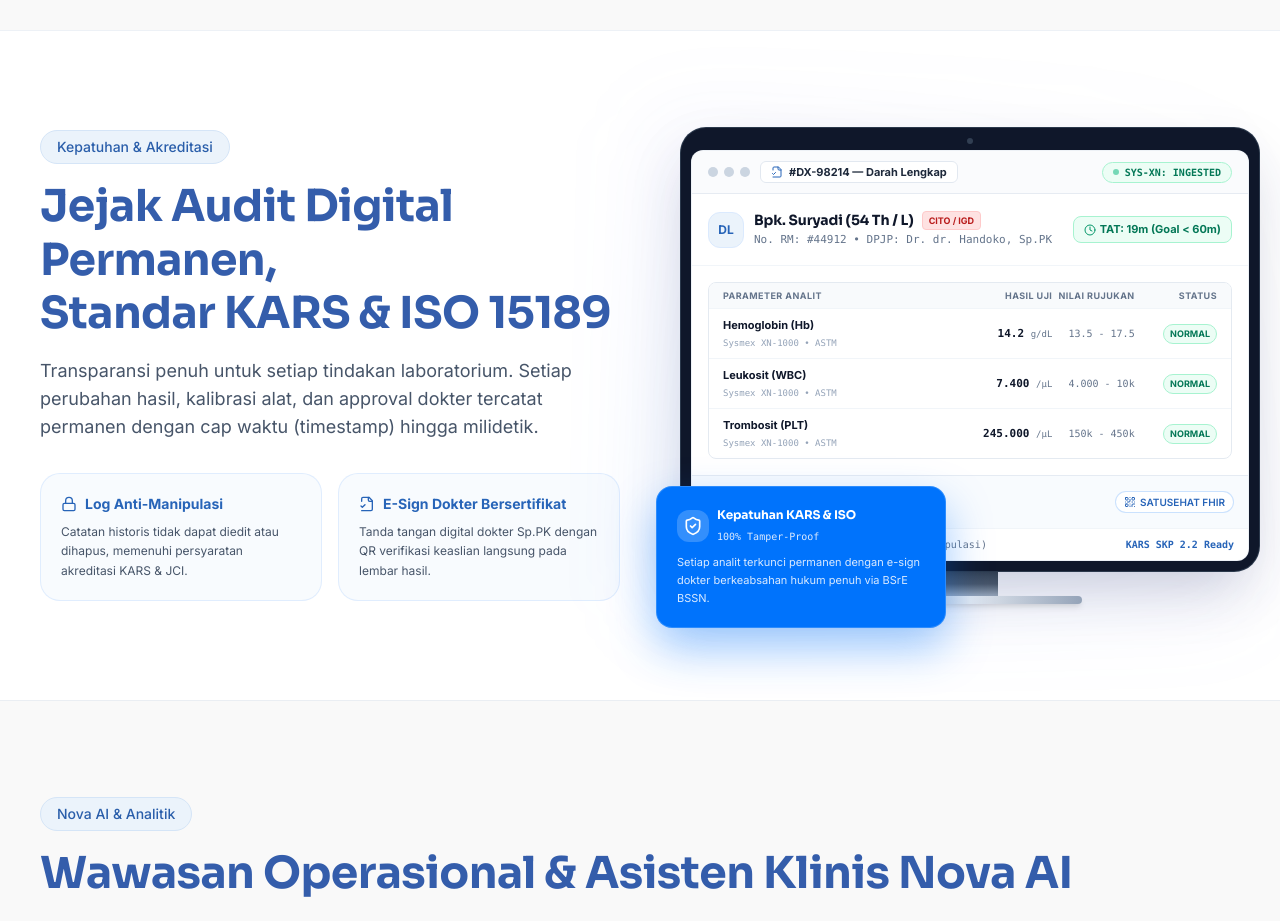
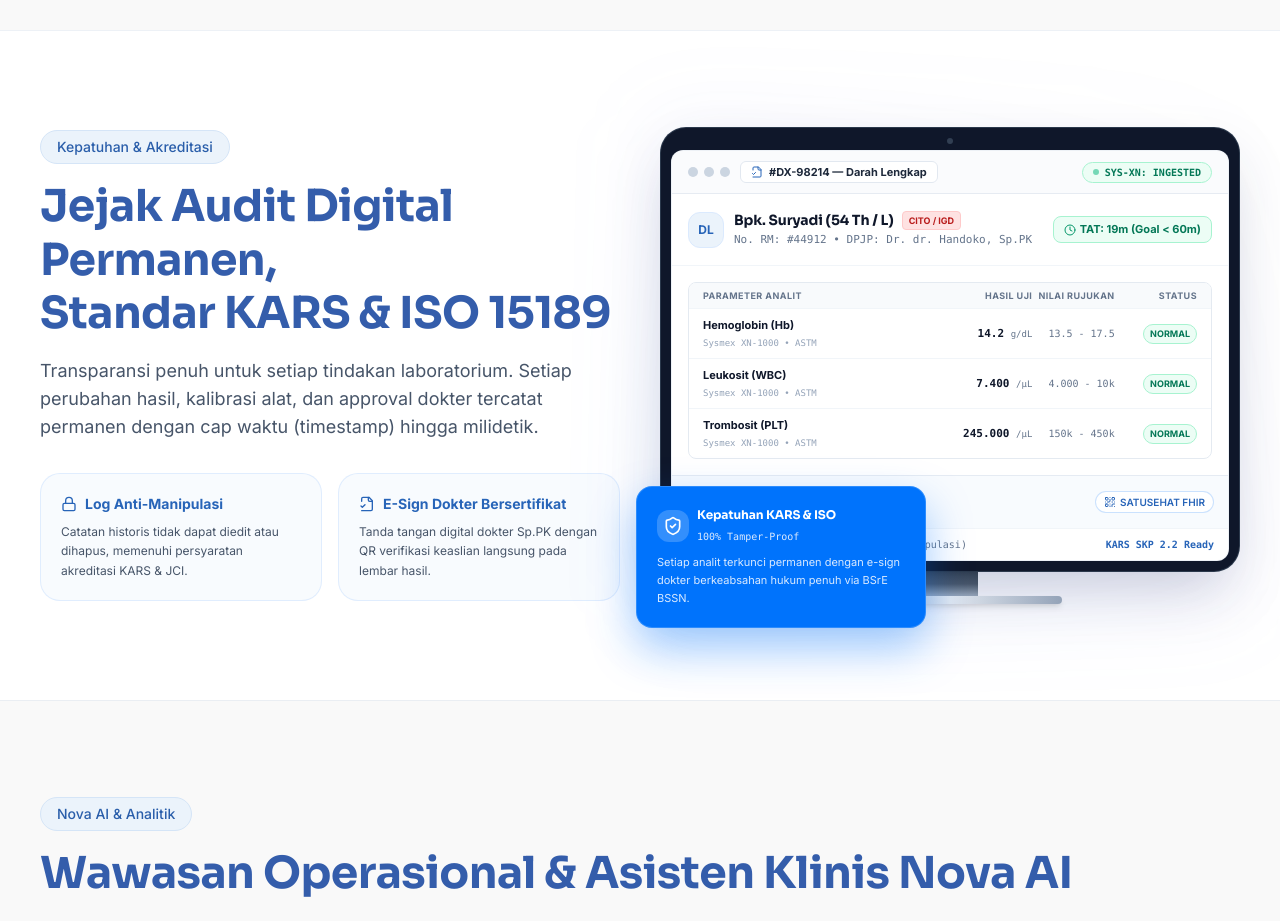
Before and after one commit to TBTBAgency/WebsiteDiagnova, a Next.js app: page /platform in a window 1280 px wide. Shown: the part 2900-3821 px from the top of the page. Built offline with nearby package versions, Linux system fonts and the light colour scheme; no server answers.

Commit message:
feat(platform): align monitor top-right corner pixel-perfect flush with max content width

```diff
--- a/app/(marketing)/platform/page.tsx
+++ b/app/(marketing)/platform/page.tsx
@@ -379,8 +379,8 @@ export default function PlatformPage() {
               {/* Subtle ambient glow behind monitor */}
               <div className="absolute -inset-4 bg-gradient-to-tr from-blue-500/10 via-indigo-500/5 to-transparent rounded-[36px] blur-2xl pointer-events-none" />
 
-              {/* Monitor Chassis Container (Compact Original Width, Finely Adjusted Offset) */}
-              <div className="relative z-10 w-full ml-auto max-w-[540px] sm:max-w-[580px] lg:max-w-[600px] lg:translate-x-3 xl:translate-x-5">
+              {/* Monitor Chassis Container (Precisely Flush to Max Content Right Edge, No Translate Offset) */}
+              <div className="relative z-10 w-full ml-auto max-w-[540px] sm:max-w-[580px] lg:max-w-[600px]">
                 {/* 1. Monitor Bezel Frame */}
                 <div className="rounded-[22px] sm:rounded-[26px] bg-slate-900 p-2 sm:p-2.5 shadow-[0_25px_60px_-15px_rgba(31,45,93,0.25)] border border-slate-700/80 transition-all duration-300">
                   {/* Subtle top bezel webcam indicator */}
```
